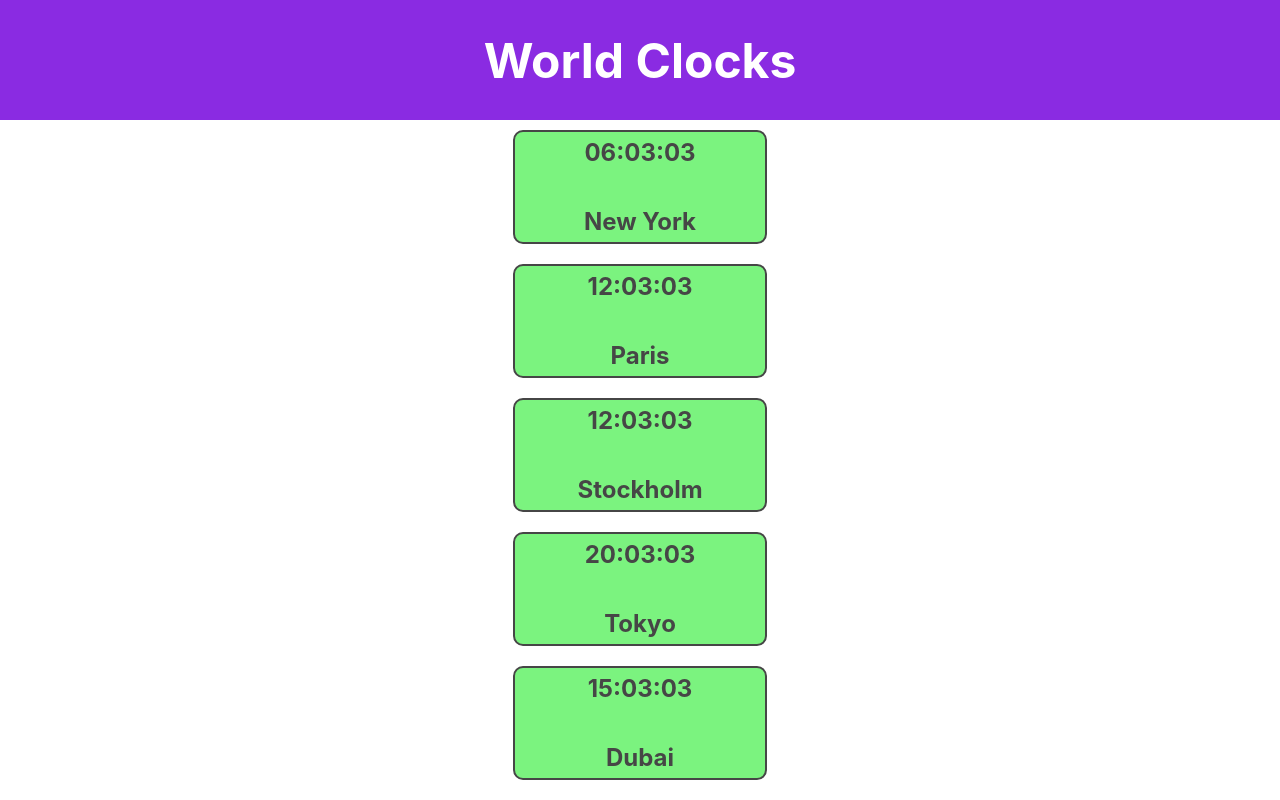
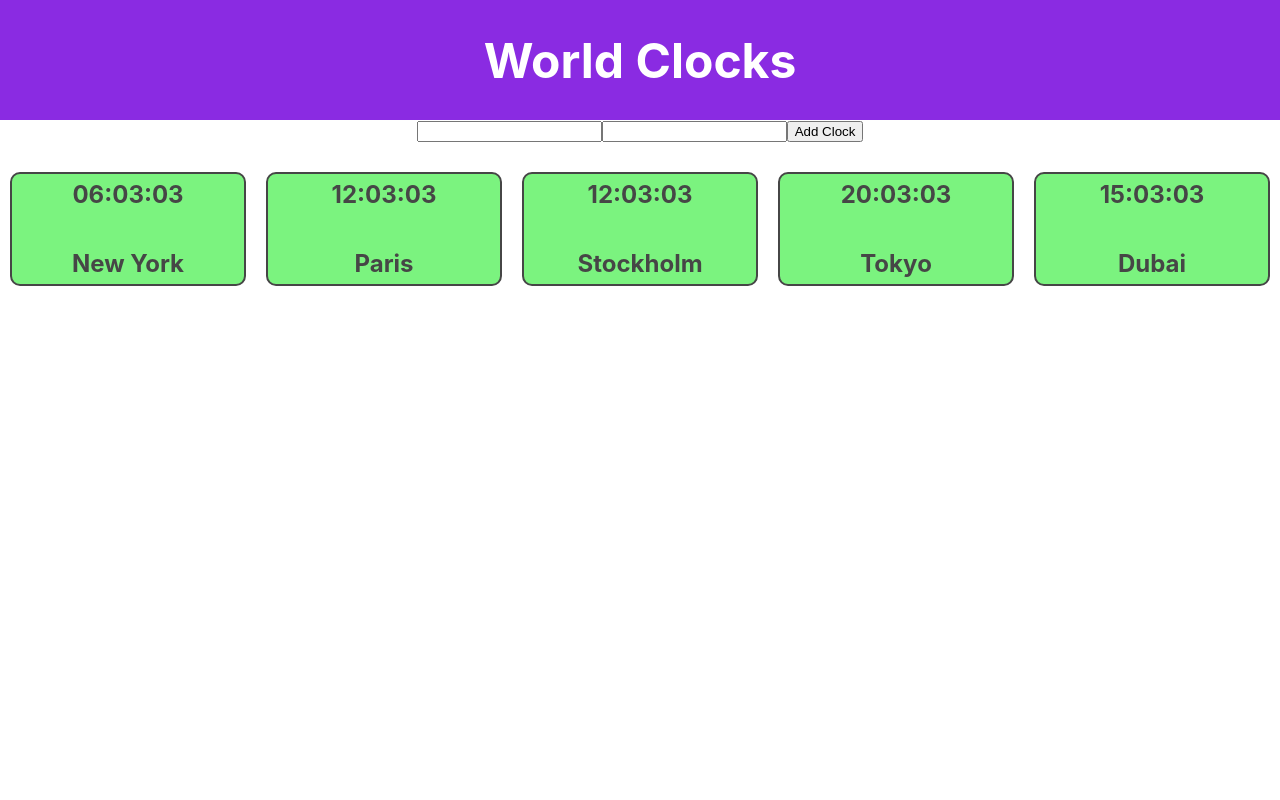
Before and after one commit to PhilippeLeopoldie/reactWorldClocks, a React (Create React App) app in the folder world-clocks/: page / in a window 1280 px wide. Built offline with nearby package versions, Linux system fonts and the light colour scheme.

Commit message:
FInished lab moving to extras

```diff
--- a/world-clocks/src/components/Board.tsx
+++ b/world-clocks/src/components/Board.tsx
@@ -1,18 +1,40 @@
-import React from 'react';
+import React, {useState} from 'react';
 import Clock from "./Clock";
 import './BoardStyle.css';
 
 const Board = () => {
+    const clockArr = [
+        ['America/New_York', 'New York'],
+        ['Europe/Paris', 'Paris'],
+        ['Europe/Stockholm', 'Stockholm'],
+        ['Asia/Tokyo', 'Tokyo'],
+        ['Asia/Dubai', 'Dubai']];
+
+    const [clocks, addClock] = useState(clockArr);
     return (
         <div className='boarderContainer'>
         <div className="title">World Clocks</div>
-        <Clock timeZone ='America/New_York' city='New York'/>
-        <Clock timeZone ='Europe/Paris' city='Paris'/>
-        <Clock timeZone ='Europe/Stockholm' city='Stockholm'/>
-        <Clock timeZone ='Asia/Tokyo' city='Tokyo'/>
-        <Clock timeZone ='Asia/Dubai' city='Dubai'/>
+            <form>
+                <label>
+                    <input name="city" type={"text"}/>
+                </label>
+                <label htmlFor={"timezone"}>
+                    <input name="timezone" type={"text"}/>
+                </label>
+                <button onClick={addClocks} type={"submit"}>Add Clock</button>
+            </form>
+            <div className="clockContainer">
+                {clocks.map((clock, index) => {
+                    return (<Clock key={index} timeZone={clock[0]} city={clock[1]}/>)
+                }) }
+            </div>
         </div>
     )
 }
 
+const addClocks = (e : any) => {
+    e.preventDefault();
+    console.log(e.target);
+}
+
 export default Board;
--- a/world-clocks/src/components/BoardStyle.css
+++ b/world-clocks/src/components/BoardStyle.css
@@ -16,3 +16,26 @@
     font-weight: bold;
     color: white;
 }
+
+.addClock {
+    display: flex;
+    align-self: flex-start;
+    margin: 10px;
+    width: 100px;
+    height: 40px;
+    justify-content: center;
+    align-content: center;
+    background-color: #61dafb;
+    color: white;
+    font-size: 20px;
+}
+
+@media screen and (min-width: 769px){
+    .clockContainer {
+        display: flex;
+        flex-direction: row;
+        width: 100%;
+        justify-content: center;
+        margin: 20px;
+    }
+}
--- a/world-clocks/src/components/clockStyle.css
+++ b/world-clocks/src/components/clockStyle.css
@@ -12,3 +12,7 @@
     border-radius: 10px;
     border: 2px solid rgb(70, 70, 70);
 }
+
+@media screen and (min-width: 769px){
+
+}
```
